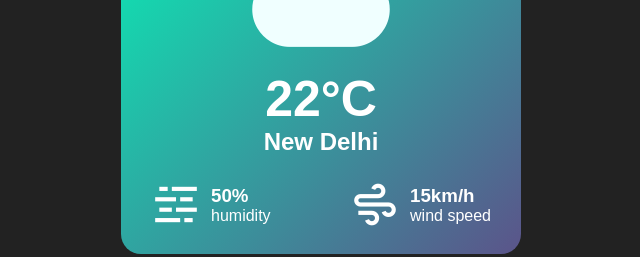
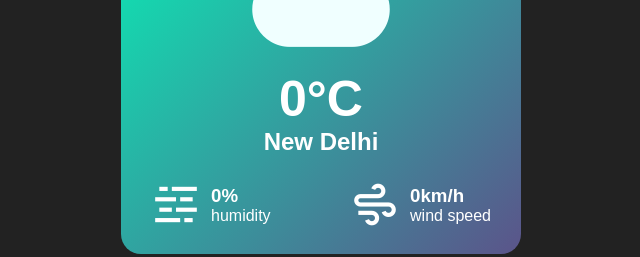
Before and after one commit to undefeatedkushu/weather, a plain HTML site: page index.html in a window 1280 px wide. Shown: the part 216-473 px from the top of the page, without its empty margins (319-959 px from the left). Drawn offline with nearby package versions, Linux system fonts and the light colour scheme.

Commit message:
Update index.html

```diff
--- a/index.html
+++ b/index.html
@@ -16,13 +16,13 @@
         </div>
         <div id="weather">
             <i class="ri-cloud-fill"></i>
-            <h1 class="temp">22°C</h1>
+            <h1 class="temp">0°C</h1>
             <h2 class="city">New Delhi</h2>
             <div class="sub_we">
                 <div id="humidity">
                   <div class="logo"><i class="ri-mist-fill"></i></div>
                   <div class="others">
-                    <h3 class="humidity">50%</h3>
+                    <h3 class="humidity">0%</h3>
                     <p>humidity</p>
                   </div>
                 </div>
@@ -30,7 +30,7 @@
                <div id="wind">
                  <div class="logo"><i class="ri-windy-line"></i></div>
                  <div class="others">
-                  <h3 class="winds">15km/h</h3>
+                  <h3 class="winds">0km/h</h3>
                   <p>wind speed</p>
                  </div>
                </div>
```
